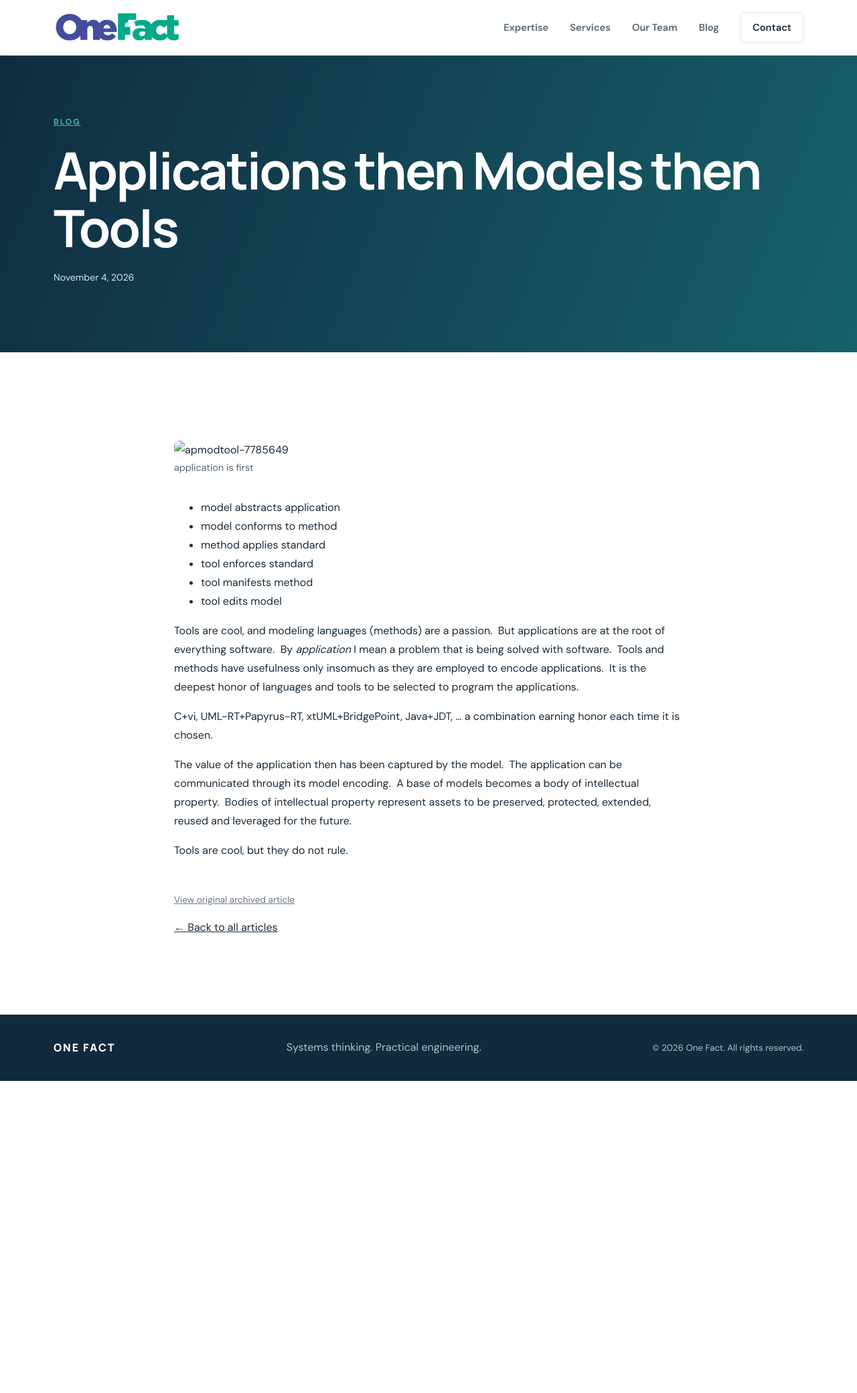
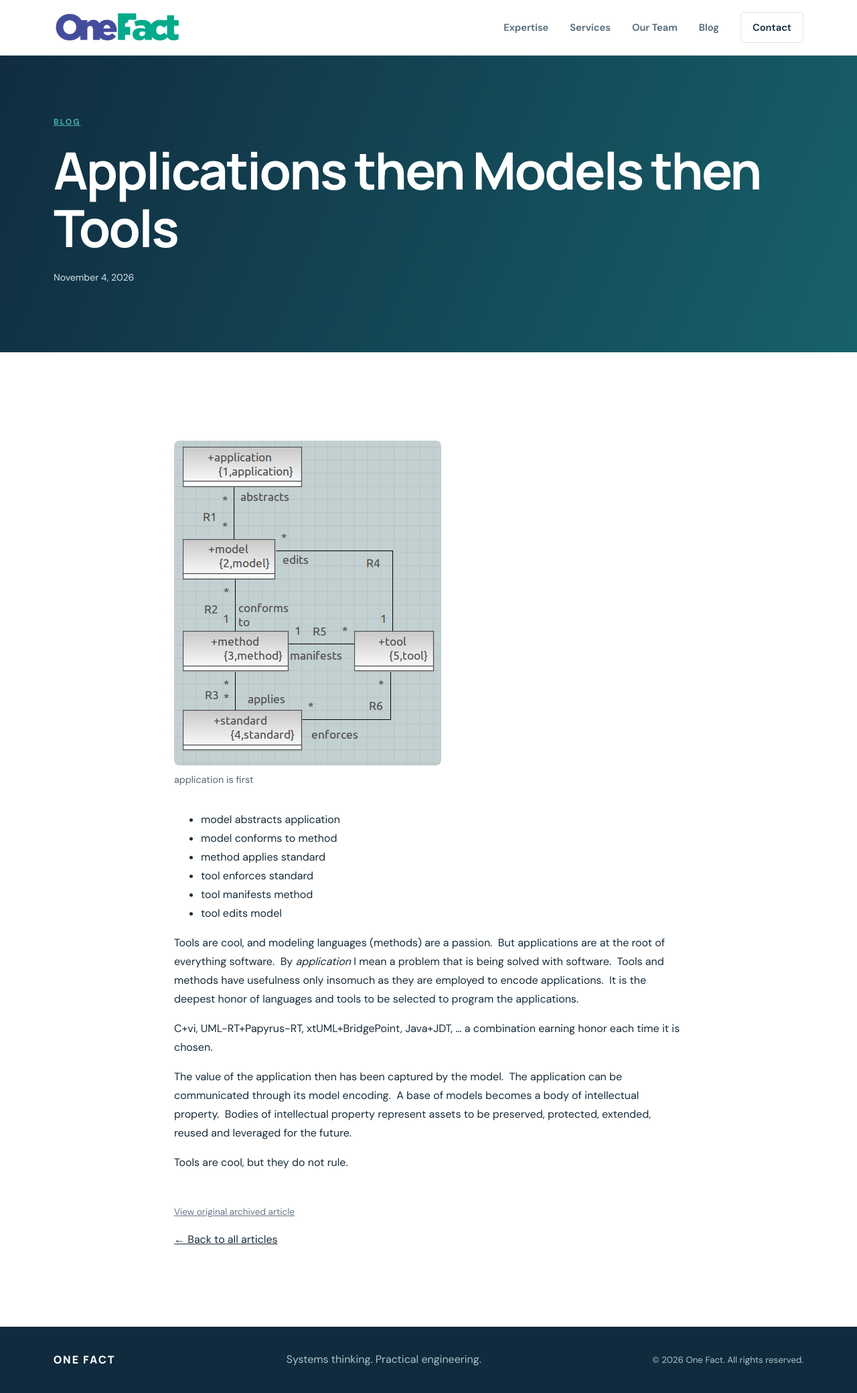
Before and after one commit to xtuml/onefactinc, a Jekyll site: the page built from _articles/applications-then-models-then-tools.html, in a window 1280 px wide. Shown: the whole page at 67% size. Built offline with Jekyll 4.4.1, drawn with Linux system fonts in a browser that asks for light colours; before the commit the page ends 1614 px from its top, so only the background shows below that.

Commit message:
Use local images in article

```diff
--- a/_articles/applications-then-models-then-tools.html
+++ b/_articles/applications-then-models-then-tools.html
@@ -5,7 +5,7 @@ permalink: /applications-then-models-then-tools/
 source_url: "https://onefact.net/applications-then-models-then-tools/"
 ---
 
-<figure id="attachment_624" aria-describedby="caption-attachment-624" style="width: 399px" class="wp-caption alignleft"><img alt='apmodtool-7785649' class="wp-image-624 size-full" src='../wp-content/uploads/2015/11/apmodtool-7785649.png' alt="app -&gt; model -&gt; method -&gt; tool -&gt; standard" width="399" height="485" /><figcaption id="caption-attachment-624" class="wp-caption-text">application is first</figcaption></figure>
+<figure id="attachment_624" aria-describedby="caption-attachment-624" style="width: 399px" class="wp-caption alignleft"><img alt='apmodtool-7785649' class="wp-image-624 size-full" src='{{ '/assets/images/apmodtool-7785649.png' | relative_url }}' alt="app -&gt; model -&gt; method -&gt; tool -&gt; standard" width="399" height="485" /><figcaption id="caption-attachment-624" class="wp-caption-text">application is first</figcaption></figure>
 <ul>
 <li class="p1"><span class="s1">model abstracts application</span></li>
 <li class="p1"><span class="s1">model conforms to method</span></li>
```
